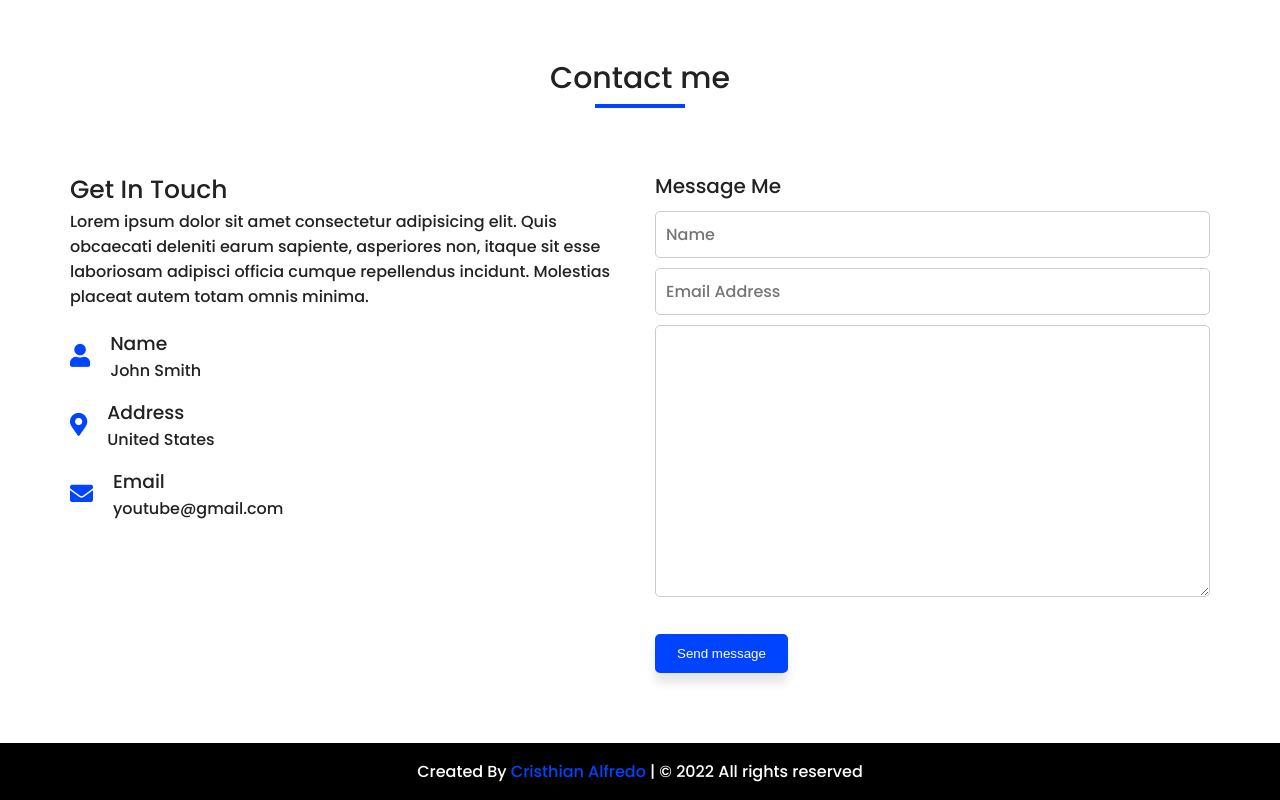
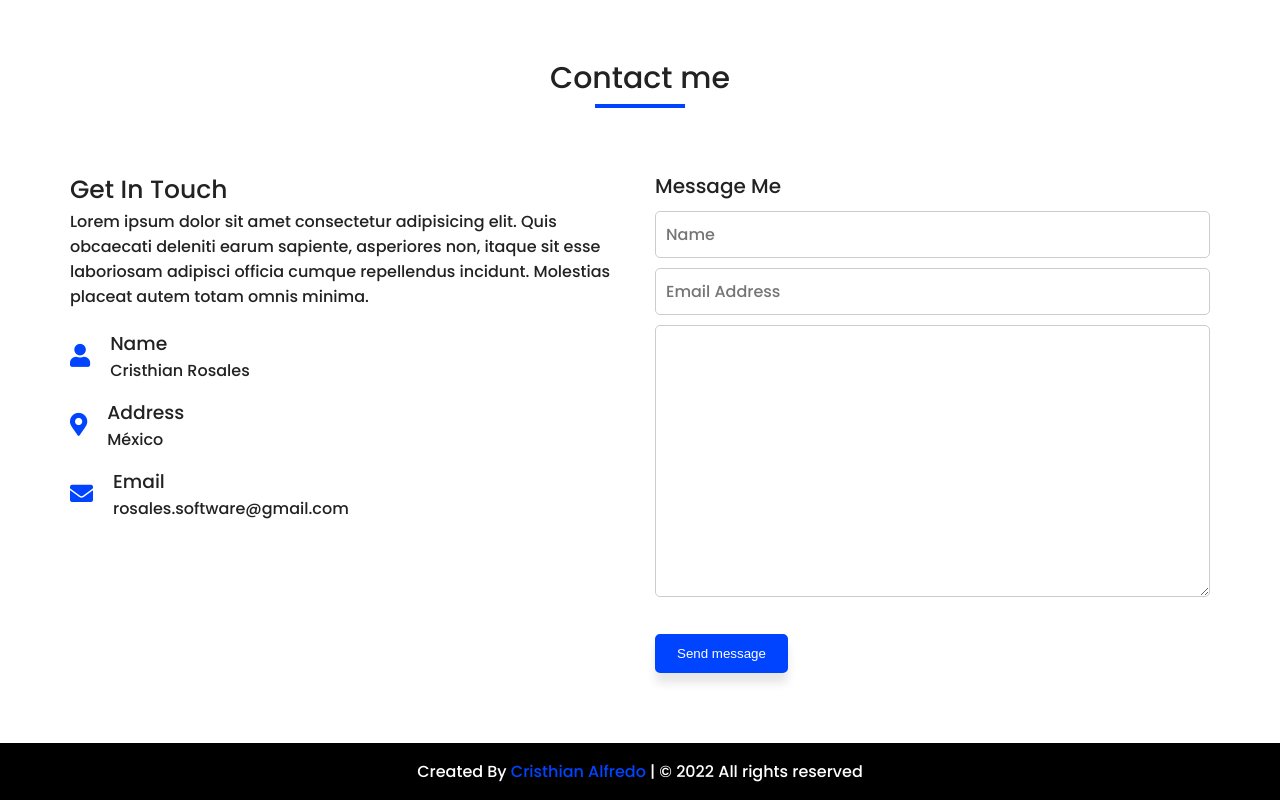
Before and after one commit to CristhianRos/Portafolio, a plain HTML site: page index.html in a window 1280 px wide. Shown: the part 3897-4697 px from the top of the page. Drawn offline with nearby package versions, Linux system fonts and the light colour scheme; a script that the page names is missing.

Commit message:
some changes

```diff
--- a/index.html
+++ b/index.html
@@ -353,7 +353,7 @@
           <span class="icon"><i class="fas fa-user"></i></span>
           <span class="content">
             <h3>Name</h3>
-            <span>John Smith</span>
+            <span>Cristhian Rosales</span>
           </span>
         </div>
 
@@ -361,7 +361,7 @@
           <span class="icon"><i class="fas fa-map-marker-alt"></i></span>
           <span class="content">
             <h3>Address</h3>
-            <span>United States</span>
+            <span>México</span>
           </span>
         </div>
 
@@ -369,13 +369,13 @@
           <span class="icon"><i class="fas fa-envelope"></i></span>
           <span class="content">
             <h3>Email</h3>
-            <span>youtube@gmail.com</span>
+            <span>rosales.software@gmail.com</span>
           </span>
         </div>
       </div>
 
       <div class="right" data-aos="fade-up" data-aos-duration="1500">
-        <form action="https://formsubmit.co/amarjeetkumar802212@gmail.com" method="POST" class="form">
+        <form action="https://formsubmit.co/rosales.software@gmail.com" method="POST" class="form">
           <h2>Message Me</h2>
           <div>
             <input type="text" placeholder="Name" required />
```
